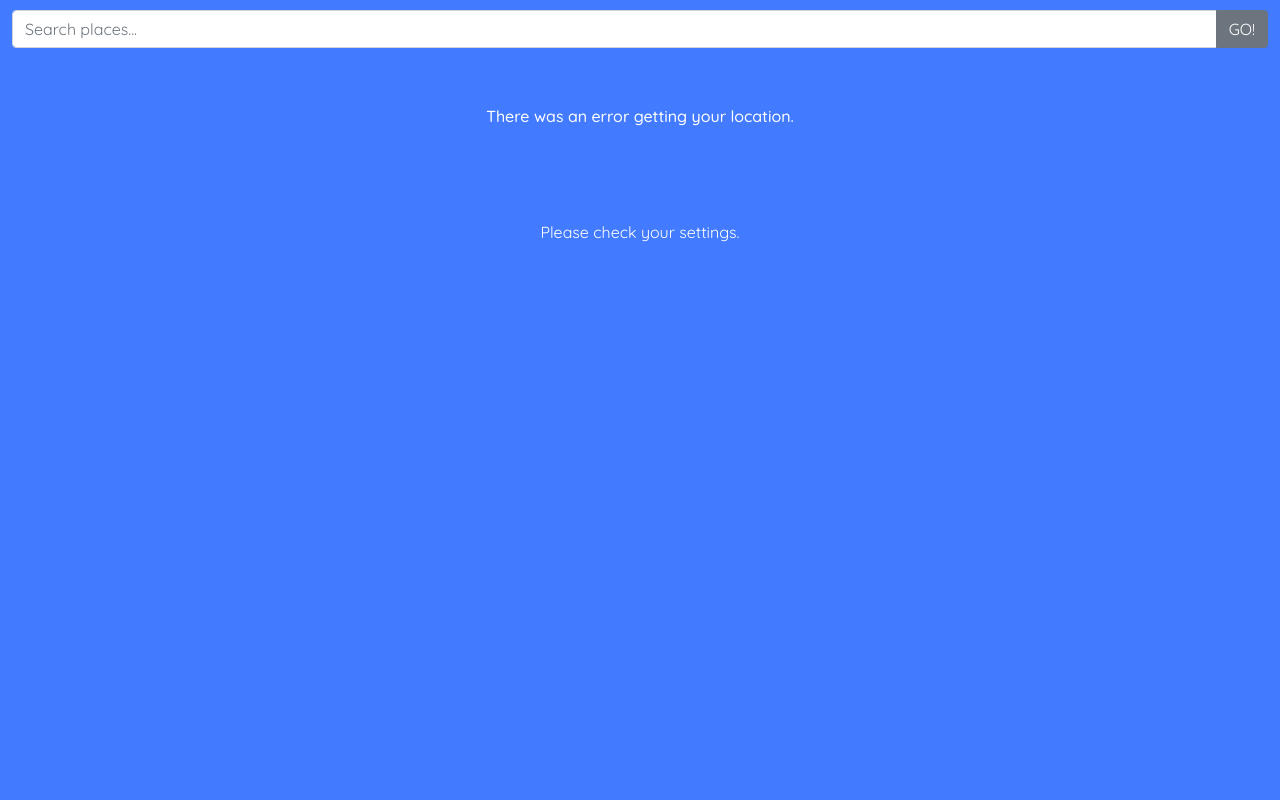
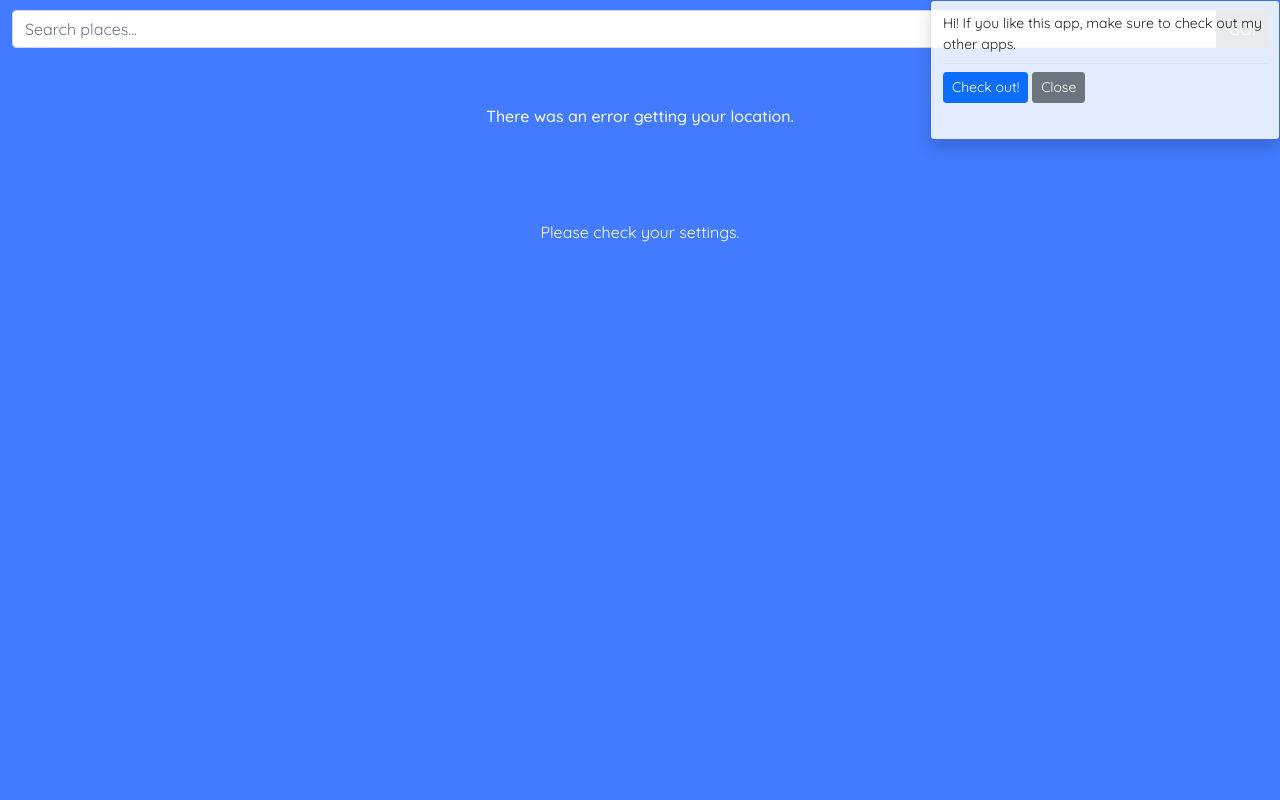
Before and after one commit to ademkoca/weather-app, a plain HTML site: page index.html in a window 1280 px wide. Shown: the top 800 px of the page. Drawn offline with nearby package versions, Linux system fonts and the light colour scheme.

Commit message:
Add files via upload
added live toast

```diff
--- a/index.html
+++ b/index.html
@@ -11,7 +11,12 @@
       href="https://fonts.googleapis.com/css2?family=Poppins:wght@400;500;600;700&display=swap"
       rel="stylesheet"
     />
-
+    <link
+    href="https://cdn.jsdelivr.net/npm/bootstrap@5.1.2/dist/css/bootstrap.min.css"
+    rel="stylesheet"
+    integrity="sha384-uWxY/CJNBR+1zjPWmfnSnVxwRheevXITnMqoEIeG1LJrdI0GlVs/9cVSyPYXdcSF"
+    crossorigin="anonymous"
+  />
 
 
     <!-- Bootstrap CSS -->
@@ -74,12 +79,53 @@
         <div id="today"></div>
 
       </div>
-
+      <!--Live toast-->
+    <div
+    class="toast position-absolute top-0 end-0"
+    role="status"
+    aria-live="polite"
+    aria-atomic="true"
+    autohide="false"
+  >
+    <div class="toast-body">
+      Hi! If you like this app, make sure to check out my other apps.
+      <div class="mt-2 pt-2 mb-4 border-top">
+        <button type="button" class="btn btn-primary btn-sm toast-btn">
+          <a
+            class="toast-link"
+            href="https://ademkoca.github.io/portfolio/"
+            target="_blank"
+            >Check out!</a
+          >
+        </button>
+        <button
+          type="button"
+          class="btn btn-secondary btn-sm toast-btn"
+          data-bs-dismiss="toast"
+        >
+          Close
+        </button>
+      </div>
+    </div>
+  </div>
+  <!--/Live toast-->
     </div>
     <footer class="container">
       Developed by: <strong>Adem Koca</strong><span><a href="https://github.com/ademkoca" target="_blank"><i class="fab fa-github" target="_blank"></i></a><span><a href="https://www.linkedin.com/in/ademkoca/" target="_blank"><i class="fab fa-linkedin"></i></a><span><a href="https://www.instagram.com/ademkoca/" target="_blank"><i class="fab fa-instagram"></i></a><span><a href="https://twitter.com/rahatlook" target="_blank"><i class="fab fa-twitter"></i></a></span>
     </footer>
     <script src="app.js"></script>
+    <script>
+      window.onload = (event) => {
+        let myAlert = document.querySelector(".toast");
+        let bsAlert = new bootstrap.Toast(myAlert);
+        bsAlert.show();
+      };
+    </script>
+    <script
+    src="https://cdn.jsdelivr.net/npm/bootstrap@5.1.2/dist/js/bootstrap.bundle.min.js"
+    integrity="sha384-kQtW33rZJAHjgefvhyyzcGF3C5TFyBQBA13V1RKPf4uH+bwyzQxZ6CmMZHmNBEfJ"
+    crossorigin="anonymous"
+  ></script>
     <!-- <script src="OpenWeather.js"></script> -->
   </body>
 </html>
--- a/style.css
+++ b/style.css
@@ -193,3 +193,11 @@ footer span {
 footer strong {
     margin-right: 5px;
 }
+
+button[type=button].toast-btn {
+    position: static;
+}
+.toast-link, .toast-link:hover, .toast-link:active, .toast-link:link, .toast-link:visited {
+    text-decoration: none;
+    color: #ffffff;
+}
```
